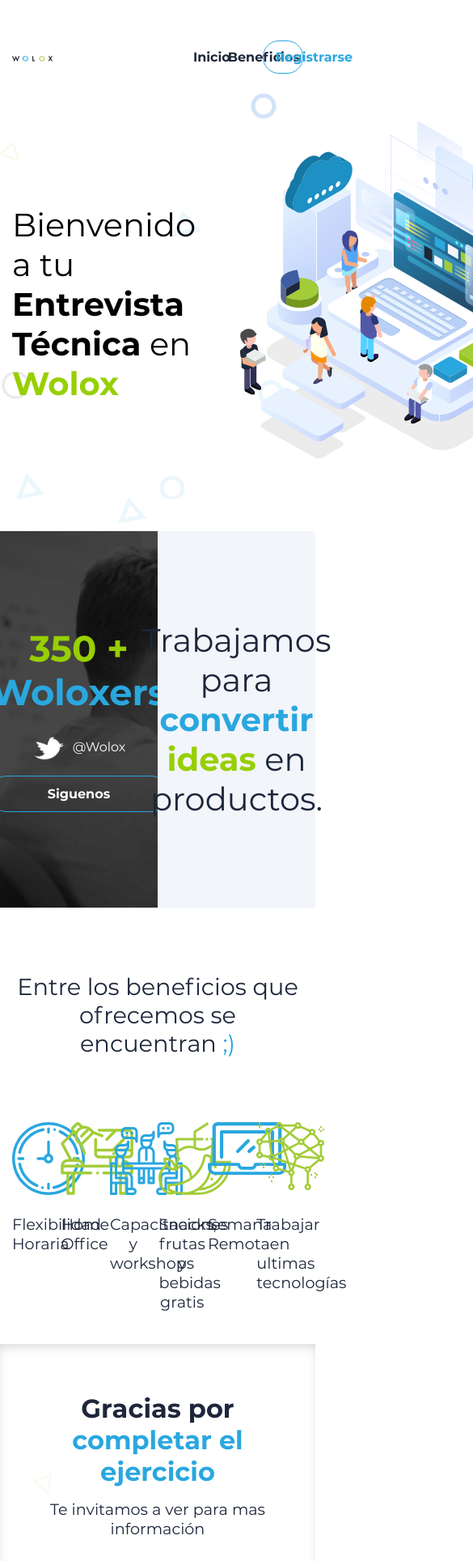
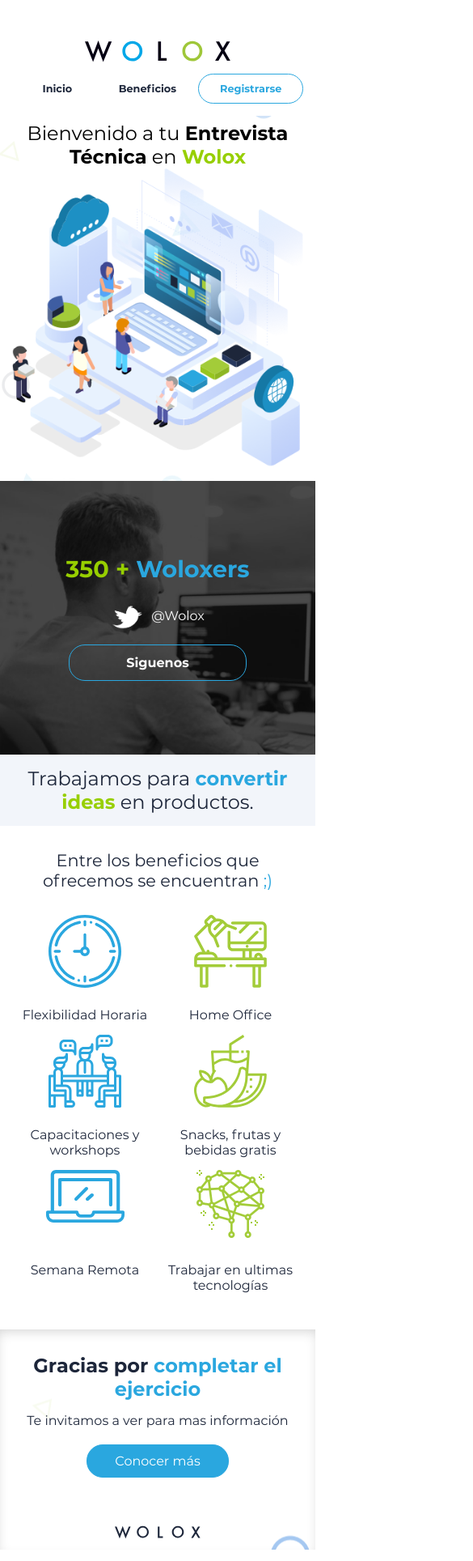
Before and after one commit to nataliesantiago/ejercicio-tecnico-wolox, an Angular app: page /#/inicio in a window 390 px wide. Shown: the top 1928 px of the page at 81% size, 585 px wide, since content can reach past the window. Built offline with nearby package versions, Linux system fonts and the light colour scheme.

Commit message:
add styles responsive

```diff
--- a/src/app/pages/home/benefit-section/benefit-section.component.scss
+++ b/src/app/pages/home/benefit-section/benefit-section.component.scss
@@ -40,3 +40,32 @@
     }
   }
 }
+
+@media (max-width: 1023px) {
+  .benefit {
+    flex-direction: column;
+    height: 100%;
+    padding: 30px 0;
+
+    &-content {
+
+      &__title {
+        font-size: 1.3em;
+        padding-bottom: 30px;
+      }
+
+      &__list {
+        flex-wrap: wrap;
+
+        &__element {
+          width: 50%;
+          margin-bottom: 15px;
+
+          &-text {
+            font-size: 1em;
+          }
+        }
+      }
+    }
+  }
+}
--- a/src/app/pages/home/thanks-section/thanks-section.component.scss
+++ b/src/app/pages/home/thanks-section/thanks-section.component.scss
@@ -40,3 +40,32 @@
     }
   }
 }
+
+@media (max-width: 1023px) {
+  .thanks {
+    height: 100%;
+
+    &-content {
+      padding-top: 30px;
+
+      &__text {
+        &__message {
+          font-size: 1.5em;
+        }
+
+        &__sub-message {
+          font-size: 1em;
+          padding-bottom: 20px;
+        }
+
+        .btn-blue {
+            width: 40%;
+        }
+      }
+
+      &__image {
+          padding-top: 50px;
+      }
+    }
+  }
+}
--- a/src/app/pages/home/welcome-section/welcome-section.component.scss
+++ b/src/app/pages/home/welcome-section/welcome-section.component.scss
@@ -51,13 +51,41 @@
 }
 
 @keyframes showimage {
-    0% {
-        transform: scale(-1,1);
-    }
-    50% {
-        transform: scale(-1.2,1.2);
-    }
-    100% {
-        transform: scale(-1,1);
+  0% {
+    transform: scale(-1, 1);
+  }
+  50% {
+    transform: scale(-1.2, 1.2);
+  }
+  100% {
+    transform: scale(-1, 1);
+  }
+}
+
+@media (max-width: 1023px) {
+  .welcome {
+    height: auto;
+
+    &-content {
+      flex-direction: column;
+
+      &__text {
+        padding: 0;
+
+        &__message {
+          font-size: 1.5em;
+          text-align: center;
+        }
+      }
+
+      &__image {
+        width: 100%;
+        padding: 0;
+
+        img {
+          width: 100%;
+        }
+      }
     }
   }
+}
--- a/src/app/pages/home/woloxer-section/woloxer-section.component.scss
+++ b/src/app/pages/home/woloxer-section/woloxer-section.component.scss
@@ -74,3 +74,28 @@
     }
   }
 }
+
+@media (max-width: 1023px) {
+  .woloxer {
+    flex-direction: column;
+    height: 100%;
+
+    &__image {
+      width: 100%;
+      height: 40vh;
+
+      &__text {
+        font-size: 1.8em;
+      }
+    }
+
+    &__text {
+      width: 100%;
+
+      &__message {
+        font-size: 1.5em;
+        padding: 15px 0;
+      }
+    }
+  }
+}
--- a/src/app/pages/list-technologies/list-technologies.component.html
+++ b/src/app/pages/list-technologies/list-technologies.component.html
@@ -15,44 +15,68 @@
       </div>
     </div>
 
-    <div class="list-tech__content__grid list-tech__content__grid--header">
-      <div class="list-tech__content__grid__field">
+    <div class="list-tech__content__grid list-tech__content__grid-desktop">
+      <div class="list-tech__content__grid-desktop__list list-tech__content__grid-desktop__list--header">
+        <div class="list-tech__content__grid-desktop__list__field">
           <p>Nombre</p>
         </div>
-      <div class="list-tech__content__grid__field">
+        <div class="list-tech__content__grid-desktop__list__field">
           <p>Lenguaje</p>
         </div>
-      <div class="list-tech__content__grid__field">
+        <div class="list-tech__content__grid-desktop__list__field">
           <p>Tipo</p>
         </div>
-      <div class="list-tech__content__grid__field">
+        <div class="list-tech__content__grid-desktop__list__field">
           <p>Más información</p>
         </div>
-      <div class="list-tech__content__grid__field">
+        <div class="list-tech__content__grid-desktop__list__field">
           <p>Favorito</p>
         </div>
       </div>
 
-    <div class="list-tech__content__grid list-tech__content__grid--element" *ngFor="let tech of techs">
-      <div class="list-tech__content__grid__field">
+      <div class="list-tech__content__grid-desktop__list list-tech__content__grid-desktop__list--element" *ngFor="let tech of techs">
+        <div class="list-tech__content__grid-desktop__list__field">
           <p>{{ tech.tech }}</p>
         </div>
-      <div class="list-tech__content__grid__field">
+        <div class="list-tech__content__grid-desktop__list__field">
           <p>{{ tech.language }}</p>
         </div>
-      <div class="list-tech__content__grid__field">
+        <div class="list-tech__content__grid-desktop__list__field">
           <p>{{ tech.type }}</p>
         </div>
-      <div class="list-tech__content__grid__field">
+        <div class="list-tech__content__grid-desktop__list__field">
           <button class="btn-green" (click)="showMore(tech)">Ver más</button>
         </div>
-      <div class="list-tech__content__grid__field">
-        <span class="list-tech__content__grid__field-fav" *ngIf="!tech.is_favourite" (click)="favouriteTech(tech)">
+        <div class="list-tech__content__grid-desktop__list__field">
+          <span class="list-tech__content__grid-desktop__list__field-fav" *ngIf="!tech.is_favourite" (click)="favouriteTech(tech)">
             <img src="assets/images/star.png" alt="" />
           </span>
-        <span class="list-tech__content__grid__field-fav" *ngIf="tech.is_favourite" (click)="removeFavouriteTech(tech)">
+          <span class="list-tech__content__grid-desktop__list__field-fav" *ngIf="tech.is_favourite" (click)="removeFavouriteTech(tech)">
             <img src="assets/images/star_select.png" alt="" />
           </span>
+        </div>
+      </div>
+    </div>
+
+    <div class="list-tech__content__grid list-tech__content__grid-mobile">
+      <div class="list-tech__content__grid list-tech__content__grid-mobile__card" *ngFor="let tech of techs">
+        <h2>{{tech.tech}}</h2>
+        <div class="list-tech__content__grid list-tech__content__grid-mobile__card-image">
+          <img [src]="tech.logo" alt="">
+        </div>
+        <p><strong>Autor: </strong>{{tech.author}}</p>
+        <p><strong>Año: </strong>{{tech.year}}</p>
+        <p><strong>Lenguaje: </strong>{{tech.language}}</p>
+        <p><strong>Tipo: </strong>{{tech.type}}</p>
+        <p><strong>Autor: </strong>{{tech.author}}</p>
+        <div class="list-tech__content__grid list-tech__content__grid-mobile__card-favourite">
+          <span class="list-tech__content__grid list-tech__content__grid-mobile__card-favourite__image" *ngIf="!tech.is_favourite" (click)="favouriteTech(tech)">
+            <img src="assets/images/star.png" alt="" />
+          </span>
+          <span class="list-tech__content__grid list-tech__content__grid-mobile__card-favourite__image" *ngIf="tech.is_favourite" (click)="removeFavouriteTech(tech)">
+            <img src="assets/images/star_select.png" alt="" />
+          </span>
+        </div>
       </div>
     </div>
 
--- a/src/app/pages/list-technologies/list-technologies.component.scss
+++ b/src/app/pages/list-technologies/list-technologies.component.scss
@@ -44,6 +44,10 @@
     }
 
     &__grid {
+      &-desktop {
+        display: block;
+
+        &__list {
           display: flex;
           align-items: flex-start;
           justify-content: space-between;
@@ -72,6 +76,12 @@
             }
           }
         }
+      }
+
+      &-mobile {
+        display: none;
+      }
+    }
 
     &__total {
       margin: 15px 0 20px 0;
@@ -79,3 +89,101 @@
     }
   }
 }
+
+@media (max-width: 1023px) {
+  .list-tech {
+    &__content {
+      &__search {
+        margin-bottom: 30px;
+
+        &-input {
+          width: 100%;
+          margin-bottom: 15px;
+        }
+
+        &-order {
+          width: 100%;
+
+          .btn-transparent,
+          .btn-blue {
+            padding: 5px 15px;
+          }
+        }
+      }
+
+      &__grid {
+        &-desktop {
+          display: none;
+        }
+
+        &-mobile {
+          display: flex;
+          align-items: center;
+          justify-content: center;
+          flex-wrap: wrap;
+
+          &__card {
+            width: 45%;
+            background: #FFFFFF;
+            box-shadow: 0px 1px 4px rgba(0, 0, 0, 0.25);
+            padding: 10px;
+            text-align: center;
+            position: relative;
+            margin-bottom: 10px;
+            height: 25vh;
+
+            &:nth-child(2n+1) {
+              margin-right: 5px;
+            }
+
+            @media (max-width: 767px) {
+              width: 100%;
+              height: 55vh;
+            }
+
+            h2 {
+              font-size: 1em;
+            }
+
+            &-image {
+              width: 30%;
+              margin: 10px auto;
+
+              @media (max-width: 767px) {
+                width: 50%;
+              }
+
+              img {
+                width: 100%;
+              }
+            }
+
+            p {
+              font-size: 1em;
+            }
+
+            &-favourite {
+              position: absolute;
+              top: 10px;
+              right: 10px;
+
+              &__image {
+                width: 25px;
+                display: block;
+
+                img {
+                  width: 100%;
+                }
+              }
+            }
+          }
+        }
+      }
+
+      &__total {
+        margin: 15px 0 20px 0;
+        text-align: right;
+      }
+    }
+  }
+}
--- a/src/app/pages/register/register.component.scss
+++ b/src/app/pages/register/register.component.scss
@@ -82,3 +82,27 @@
     }
   }
 }
+
+@media (max-width: 1023px) {
+  .register {
+
+    &-content {
+
+      &__title {
+        margin-bottom: 30px;
+      }
+
+      &__form {
+
+        &__column {
+            width: 100%;
+        }
+
+        .btn-blue {
+          width: 35%;
+          margin: 0 auto;
+        }
+      }
+    }
+  }
+}
--- a/src/app/partials/header/header.component.scss
+++ b/src/app/partials/header/header.component.scss
@@ -39,7 +39,6 @@
           cursor: pointer;
 
           &--text {
-
             a {
               color: $color-black;
             }
@@ -89,3 +88,26 @@
     }
   }
 }
+
+@media (max-width: 1023px) {
+  .header {
+    &-content {
+      flex-direction: column;
+      &__logo {
+        width: 50%;
+        padding-bottom: 10px;
+      }
+
+      &__menu {
+        width: 100%;
+
+        &__list {
+
+          li {
+            font-size: 0.8em;
+          }
+        }
+      }
+    }
+  }
+}
--- a/src/assets/scss/styles.scss
+++ b/src/assets/scss/styles.scss
@@ -8,6 +8,14 @@
 
 .top-space {
   padding-top: 150px;
+
+  @media (max-width: 1023px) {
+    padding-top: 180px;
+
+    @media (max-width: 767px) {
+      padding-top: 150px;
+    }
+  }
 }
 
 .btn-transparent {
```
Lines whose indentation alone changed are shown as unchanged.
